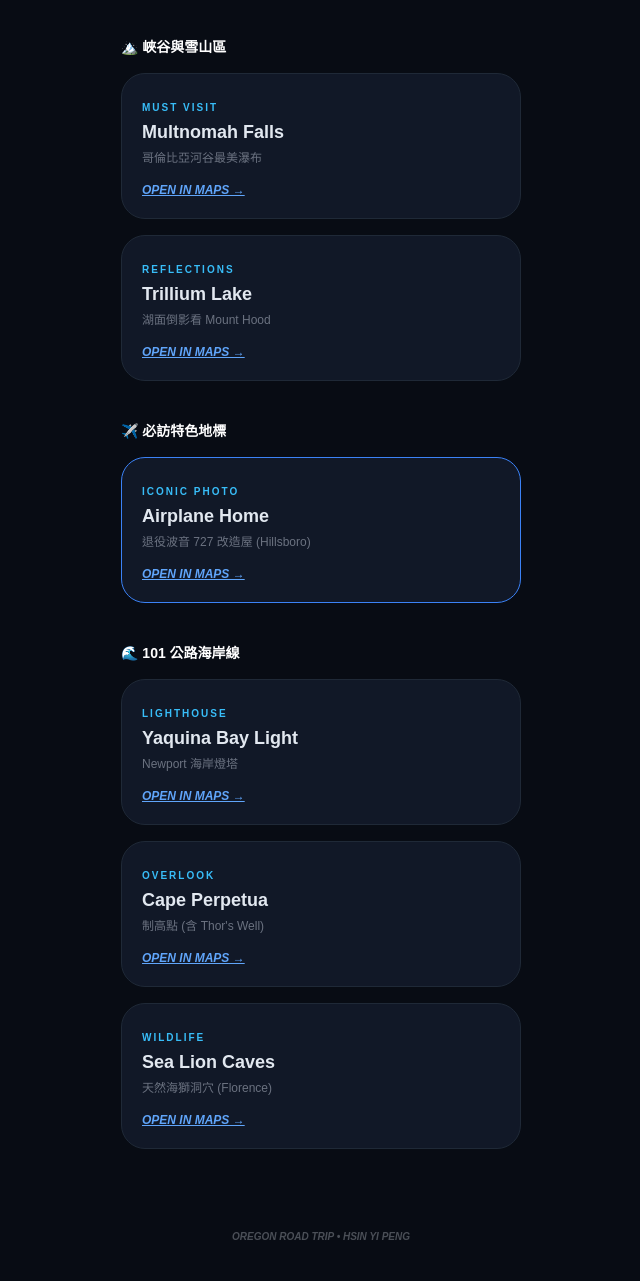
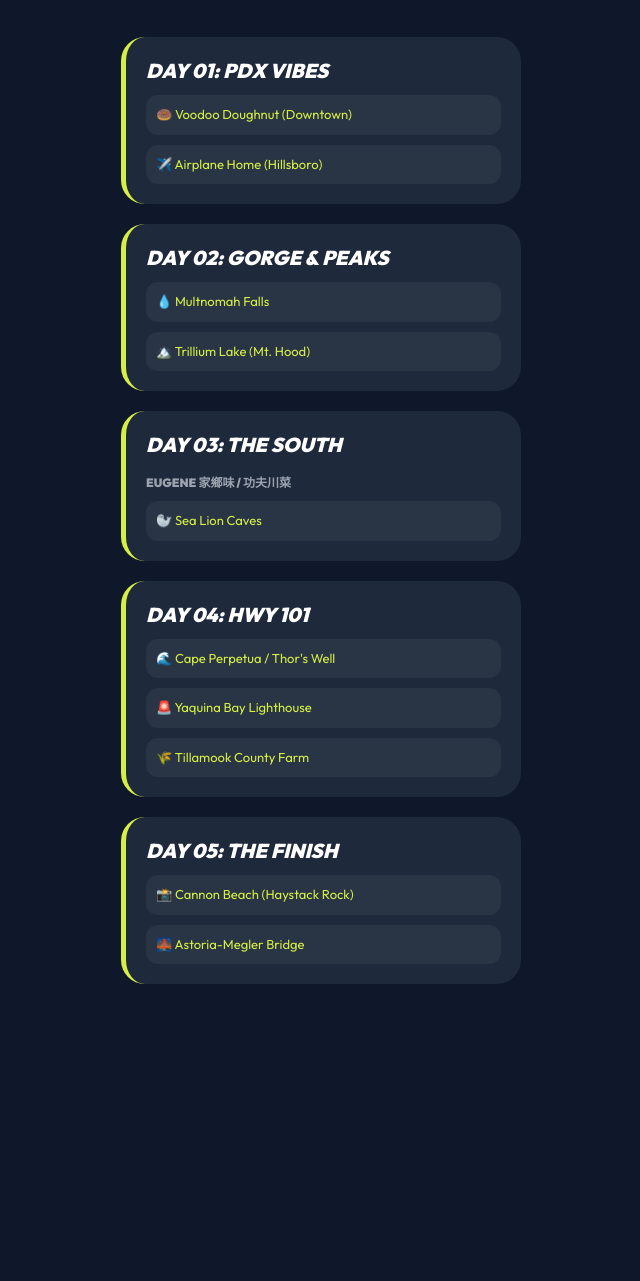
Before and after one commit to g8emo3/oregon-trip, a plain HTML site: page index.html in a window 1280 px wide. Shown: the part 131-1412 px from the top of the page, without its empty margins (319-959 px from the left). After the commit the page ends 1215 px from the top, so only its background shows below. Drawn offline with nearby package versions, Linux system fonts and the light colour scheme; a web font is replaced by a local one.

Commit message:
Revise Oregon travel itinerary layout and styles
Updated the title and modified the layout and styles for the Oregon travel itinerary. Added new sections for each day of the trip with corresponding links.

```diff
--- a/index.html
+++ b/index.html
@@ -3,73 +3,52 @@
 <head>
     <meta charset="UTF-8">
     <meta name="viewport" content="width=device-width, initial-scale=1.0">
-    <title>Hsin Yi's Oregon Bucket List</title>
+    <title>Hsin Yi's Oregon Loop</title>
     <script src="https://cdn.tailwindcss.com"></script>
     <style>
-        @import url('https://fonts.googleapis.com/css2?family=Unbounded:wght@400;900&display=swap');
-        body { font-family: 'Unbounded', sans-serif; background: #080C14; color: #E2E8F0; }
-        .spot-card { background: #111827; border-radius: 24px; padding: 20px; border: 1px solid #1F2937; margin-bottom: 16px; transition: transform 0.2s; }
-        .spot-card:active { transform: scale(0.98); }
-        .category-tag { font-size: 10px; font-weight: 900; text-transform: uppercase; color: #38BDF8; letter-spacing: 2px; }
+        @import url('https://fonts.googleapis.com/css2?family=Outfit:wght@400;900&display=swap');
+        body { font-family: 'Outfit', sans-serif; background: #0F172A; color: white; }
+        .day-box { background: #1E293B; border-radius: 24px; padding: 20px; margin-bottom: 20px; border-left: 5px solid #D6EF44; }
+        .spot-link { background: rgba(255,255,255,0.05); padding: 10px; border-radius: 12px; display: block; margin-top: 10px; font-size: 13px; color: #D6EF44; }
     </style>
 </head>
-<body class="max-w-md mx-auto p-6 pb-24">
+<body class="max-w-md mx-auto p-6 pb-20">
 
-    <header class="mb-10 pt-10 text-center">
-        <h1 class="text-4xl font-black italic tracking-tighter text-white">THE LIST.</h1>
-        <p class="text-xs text-gray-500 mt-2 font-bold uppercase tracking-widest italic">Oregon Essential Stops 2026</p>
+    <header class="mb-10">
+        <h1 class="text-4xl font-black italic tracking-tighter">OREGON<br>LOOP.</h1>
+        <p class="text-xs text-gray-400 mt-2 font-bold uppercase tracking-widest">Solo Road Trip 2026</p>
     </header>
 
-    <div class="mb-10">
-        <h2 class="text-sm font-black mb-4 text-white">🏔️ 峽谷與雪山區</h2>
-        <div class="spot-card">
-            <span class="category-tag">Must Visit</span>
-            <h3 class="text-lg font-bold">Multnomah Falls</h3>
-            <p class="text-xs text-gray-500 mt-1">哥倫比亞河谷最美瀑布</p>
-            <a href="https://maps.google.com/?cid=2227866220752288710&g_mp=Cidnb29nbGUubWFwcy5wbGFjZXMudjEuUGxhY2VzLlNlYXJjaFRleHQ" class="mt-4 block text-xs font-bold text-blue-400 italic underline">OPEN IN MAPS →</a>
-        </div>
-        <div class="spot-card">
-            <span class="category-tag">Reflections</span>
-            <h3 class="text-lg font-bold">Trillium Lake</h3>
-            <p class="text-xs text-gray-500 mt-1">湖面倒影看 Mount Hood</p>
-            <a href="https://maps.google.com/?cid=15682438735019380058&g_mp=Cidnb29nbGUubWFwcy5wbGFjZXMudjEuUGxhY2VzLlNlYXJjaFRleHQ" class="mt-4 block text-xs font-bold text-blue-400 italic underline">OPEN IN MAPS →</a>
-        </div>
+    <div class="day-box">
+        <h2 class="text-xl font-black italic">DAY 01: PDX VIBES</h2>
+        <a href="https://maps.app.goo.gl/yMivV6zF2f57E77m8" class="spot-link">🍩 Voodoo Doughnut (Downtown)</a>
+        <a href="https://maps.app.goo.gl/B13yXbC5r4E3ZfM67" class="spot-link">✈️ Airplane Home (Hillsboro)</a>
     </div>
 
-    <div class="mb-10">
-        <h2 class="text-sm font-black mb-4 text-white">✈️ 必訪特色地標</h2>
-        <div class="spot-card border-blue-500">
-            <span class="category-tag">Iconic Photo</span>
-            <h3 class="text-lg font-bold">Airplane Home</h3>
-            <p class="text-xs text-gray-500 mt-1">退役波音 727 改造屋 (Hillsboro)</p>
-            <a href="https://maps.google.com/?cid=11904650569773145074&g_mp=Cidnb29nbGUubWFwcy5wbGFjZXMudjEuUGxhY2VzLlNlYXJjaFRleHQ" class="mt-4 block text-xs font-bold text-blue-400 italic underline">OPEN IN MAPS →</a>
-        </div>
+    <div class="day-box">
+        <h2 class="text-xl font-black italic">DAY 02: GORGE & PEAKS</h2>
+        <a href="https://maps.app.goo.gl/d1halB7rlVQRxjsIJ4b46h4" class="spot-link">💧 Multnomah Falls</a>
+        <a href="https://maps.app.goo.gl/37ufHF0YvlQRWg2ovPA2o9k" class="spot-link">🏔️ Trillium Lake (Mt. Hood)</a>
     </div>
 
-    <div class="mb-10">
-        <h2 class="text-sm font-black mb-4 text-white">🌊 101 公路海岸線</h2>
-        <div class="spot-card">
-            <span class="category-tag">Lighthouse</span>
-            <h3 class="text-lg font-bold">Yaquina Bay Light</h3>
-            <p class="text-xs text-gray-500 mt-1">Newport 海岸燈塔</p>
-            <a href="https://maps.google.com/?cid=4036833009850037280&g_mp=Cidnb29nbGUubWFwcy5wbGFjZXMudjEuUGxhY2VzLlNlYXJjaFRleHQ" class="mt-4 block text-xs font-bold text-blue-400 italic underline">OPEN IN MAPS →</a>
-        </div>
-        <div class="spot-card">
-            <span class="category-tag">Overlook</span>
-            <h3 class="text-lg font-bold">Cape Perpetua</h3>
-            <p class="text-xs text-gray-500 mt-1">制高點 (含 Thor's Well)</p>
-            <a href="https://maps.google.com/?cid=16893844307458717814&g_mp=Cidnb29nbGUubWFwcy5wbGFjZXMudjEuUGxhY2VzLlNlYXJjaFRleHQ" class="mt-4 block text-xs font-bold text-blue-400 italic underline">OPEN IN MAPS →</a>
-        </div>
-        <div class="spot-card">
-            <span class="category-tag">Wildlife</span>
-            <h3 class="text-lg font-bold">Sea Lion Caves</h3>
-            <p class="text-xs text-gray-500 mt-1">天然海獅洞穴 (Florence)</p>
-            <a href="https://maps.google.com/?cid=7893911813490786591&g_mp=Cidnb29nbGUubWFwcy5wbGFjZXMudjEuUGxhY2VzLlNlYXJjaFRleHQ" class="mt-4 block text-xs font-bold text-blue-400 italic underline">OPEN IN MAPS →</a>
-        </div>
+    <div class="day-box">
+        <h2 class="text-xl font-black italic">DAY 03: THE SOUTH</h2>
+        <div class="mt-4 text-xs font-bold text-gray-400">EUGENE 家鄉味 / 功夫川菜</div>
+        <a href="https://maps.app.goo.gl/Xa2i4e2FwVQRH8Fge_jOjG0" class="spot-link">🦭 Sea Lion Caves</a>
     </div>
 
-    <footer class="text-center opacity-30 text-[10px] font-black italic mt-20">
-        OREGON ROAD TRIP • HSIN YI PENG
-    </footer>
+    <div class="day-box">
+        <h2 class="text-xl font-black italic">DAY 04: HWY 101</h2>
+        <a href="https://maps.app.goo.gl/PS0HckOTwVQRdvjU5OP9cuo" class="spot-link">🌊 Cape Perpetua / Thor's Well</a>
+        <a href="https://maps.app.goo.gl/AQAMerzXwVQRILSuATy2BTg" class="spot-link">🚨 Yaquina Bay Lighthouse</a>
+        <a href="https://maps.app.goo.gl/8bXpy4PU6lQRvuScRL2iKEI" class="spot-link">🌾 Tillamook County Farm</a>
+    </div>
+
+    <div class="day-box">
+        <h2 class="text-xl font-black italic">DAY 05: THE FINISH</h2>
+        <a href="https://maps.app.goo.gl/54" class="spot-link">📸 Cannon Beach (Haystack Rock)</a>
+        <a href="https://maps.app.goo.gl/51" class="spot-link">🌉 Astoria-Megler Bridge</a>
+    </div>
+
 </body>
 </html>
```
